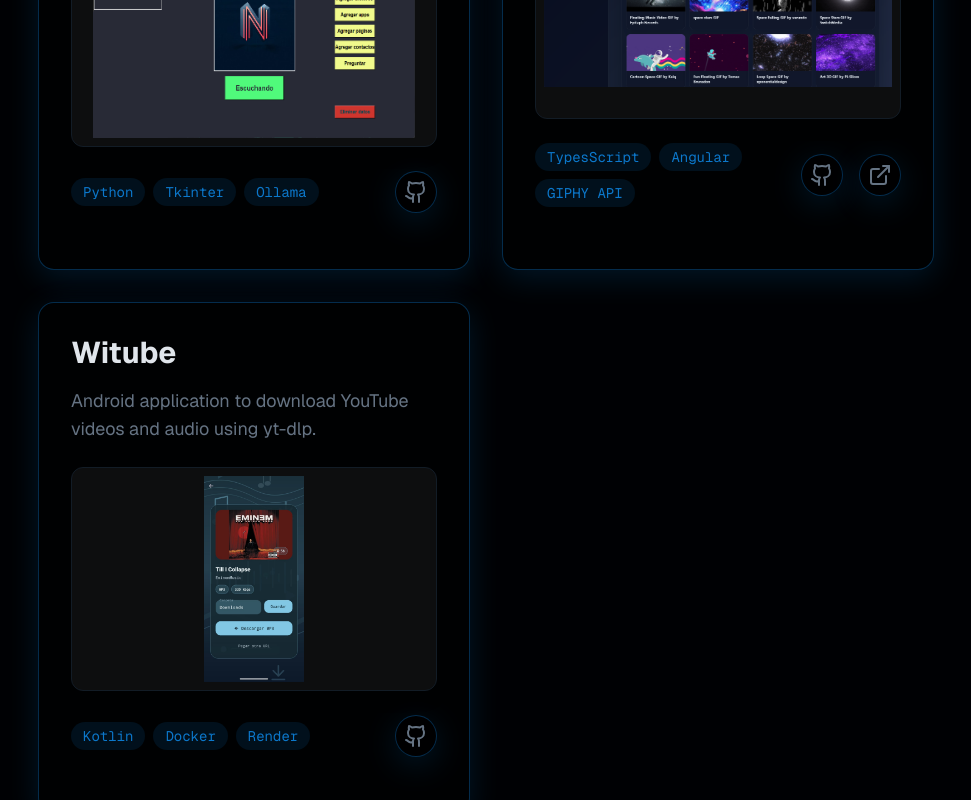
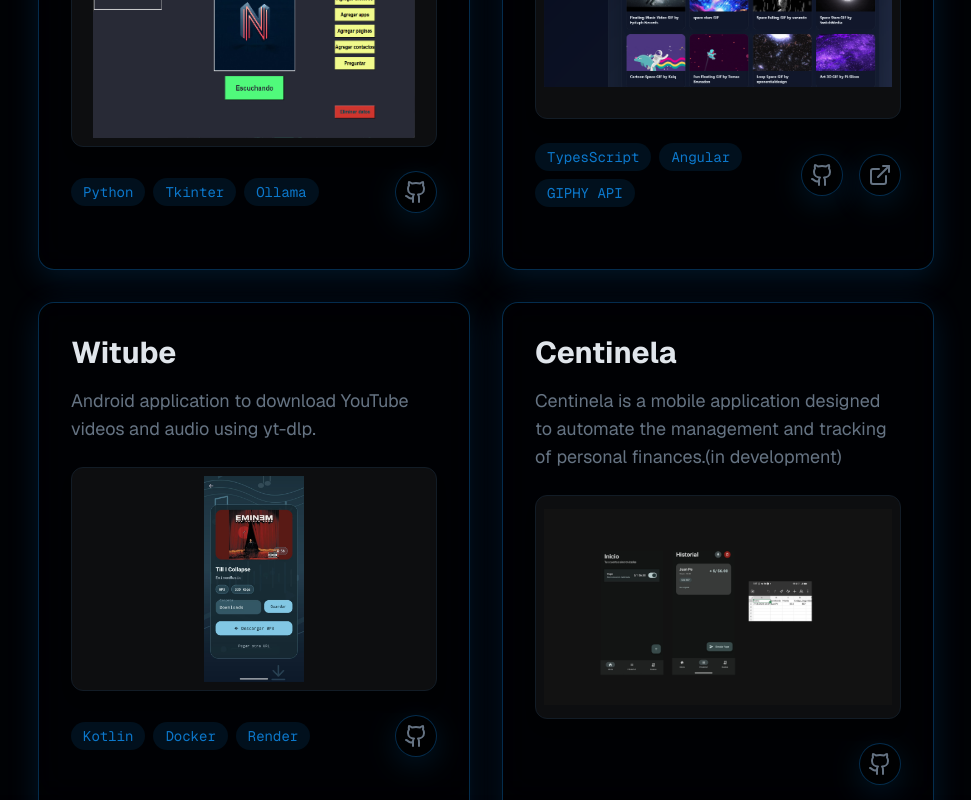
Before and after one commit to Yhorx/portfolio, a Next.js app: page / in a window 1280 px wide. Shown: the part 2000-2800 px from the top of the page, without its empty margins (154-1125 px from the left). Built offline with nearby package versions, Linux system fonts and the light colour scheme.

Commit message:
feat:add-new-project

```diff
--- a/app/globals.css
+++ b/app/globals.css
@@ -237,7 +237,7 @@
   }
 
   .page-intro-animation {
-    animation: page-intro 1.2s cubic-bezier(0.16, 1, 0.3, 1) forwards;
+    animation: page-intro 1.2s cubic-bezier(0.16, 1, 0.3, 1);
   }
 
   @keyframes page-intro {
@@ -248,8 +248,8 @@
     }
     100% {
       opacity: 1;
-      transform: scale(1) translateY(0);
-      filter: blur(0);
+      transform: none;
+      filter: none;
     }
   }
 
--- a/components/language-provider.tsx
+++ b/components/language-provider.tsx
@@ -86,8 +86,14 @@ const translations: Record<Language, Translations> = {
         {
           title: "Witube",
           description: "Aplicación de Android para descargar videos y audios de YouTube usando yt-dlp.",
-          code: "https://github.com/Yhorx/Witube",
+          code: "https://github.com/Yhorx/Witube/releases/tag/v1.0.0-alpha",
           image: `${basePath}/images/witube.png`
+        },
+        {
+          title: "Centinela",
+          description: "Centinela es una aplicación diseñada para automatizar la gestión y el seguimiento de las finanzas personales.(En desarrollo)",
+          code: "https://github.com/Yhorx/Centinela",
+          image: `${basePath}/images/centinela.png`
         },
       ],
     },
@@ -141,8 +147,14 @@ const translations: Record<Language, Translations> = {
         {
           title: "Witube",
           description: "Android application to download YouTube videos and audio using yt-dlp.",
-          code: "https://github.com/Yhorx/Witube",
+          code: "https://github.com/Yhorx/Witube/releases/tag/v1.0.0-alpha",
           image: `${basePath}/images/witube.png`
+        },
+        {
+          title: "Centinela",
+          description: "Centinela is a mobile application designed to automate the management and tracking of personal finances.(in development)",
+          code: "https://github.com/Yhorx/Centinela",
+          image: `${basePath}/images/centinela.png`
         },
       ],
     },
--- a/components/portfolio/projects.tsx
+++ b/components/portfolio/projects.tsx
@@ -31,7 +31,7 @@ export function Projects() {
               <h3 className="text-2xl md:text-3xl font-bold text-foreground mb-4 group-hover:text-primary transition-colors">
                 {project.title}
               </h3>
-              <p className="text-lg text-muted-foreground mb-6 line-clamp-3">
+              <p className="text-lg text-muted-foreground mb-6">
                 {project.description}
               </p>
               <div
```
Also changed, not shown: public/images/centinela.png (added).
